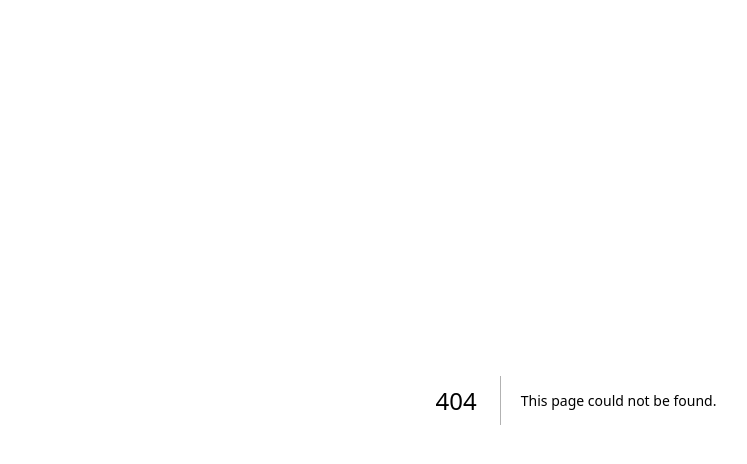
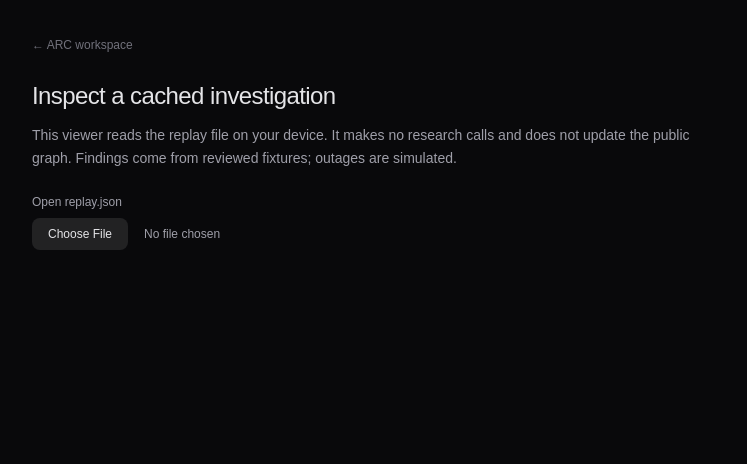
Before and after one commit to Jackpkn/arc-engine, a Next.js app in the folder frontend/: page /research/replay in a window 1280 px wide. Before the commit this address had no page. Shown: the top 464 px of the page, without its empty margins (64-811 px from the left). Built offline with nearby package versions, Linux system fonts and the light colour scheme.

Commit message:
feat(frontend): create dedicated research replay inspection view

```diff
--- /dev/null
+++ b/frontend/app/research/replay/page.tsx
@@ -0,0 +1,50 @@
+"use client";
+
+import Link from "next/link";
+import { useState } from "react";
+import { applyEvent, initialState } from "@/lib/investigation";
+import { ResearchCoverage, ResearchProgress } from "@/components/research-progress";
+import { EvidenceGraph } from "@/components/evidence-graph";
+import { parseReplayBundle, type ReplayBundle } from "@/lib/replay";
+
+export default function ReplayPage() {
+  const [bundle, setBundle] = useState<ReplayBundle | null>(null);
+  const [error, setError] = useState("");
+  const [selected, setSelected] = useState<string | null>(null);
+  const state = bundle?.events.reduce(applyEvent, initialState) || initialState;
+  const selectedNode = state.graph.nodes.find((node) => node.id === selected);
+  return <main className="mx-auto max-w-6xl px-5 py-8 text-zinc-200 sm:px-8">
+    <Link href="/" className="text-xs text-zinc-500 hover:text-white">← ARC workspace</Link>
+    <h1 className="mt-6 text-2xl font-medium tracking-tight">Inspect a cached investigation</h1>
+    <p className="mt-3 max-w-2xl text-sm leading-relaxed text-zinc-400">This viewer reads the replay file on your device. It makes no research calls and does not update the public graph. Findings come from reviewed fixtures; outages are simulated.</p>
+    <label className="mt-6 block text-xs text-zinc-400">Open replay.json
+      <input type="file" accept=".json,application/json" className="mt-2 block w-full text-xs file:mr-4 file:rounded-lg file:border-0 file:bg-white/10 file:px-4 file:py-2 file:text-zinc-200" onChange={async (event) => {
+        const file = event.target.files?.[0]; if (!file) return;
+        setError("");
+        try {
+          if (file.size > 5_000_000) throw new Error("Replay exceeds the viewer's 5 MB file limit.");
+          const parsed = parseReplayBundle(JSON.parse(await file.text()));
+          setBundle(parsed); setSelected(null);
+        } catch (error) { setError(error instanceof Error ? error.message : "Could not read replay."); }
+      }} />
+    </label>
+    {error && <p role="alert" className="mt-3 text-sm text-rose-300">{error}</p>}
+    {bundle && <>
+      <div className="mt-8 border-y border-white/10 py-4 text-xs text-zinc-400">
+        <p>Offline preview · 0 model calls · 0 source calls · graph not committed</p>
+        <p className="mt-2">Largest packet: {bundle.token_report.max_packet_bytes.toLocaleString()} bytes · saved source payloads: {bundle.token_report.raw_cached_data_bytes.toLocaleString()} bytes</p>
+        <p className="mt-2 text-zinc-500">{bundle.token_report.measurement}</p>
+      </div>
+      <ResearchProgress logs={state.logs} />
+      <ResearchCoverage logs={state.logs} />
+      <div className="mt-6 flex h-[480px] min-w-0 flex-col overflow-hidden rounded-xl border border-white/10">
+        <EvidenceGraph graph={state.graph} committed={false} selected={selected} onSelect={setSelected} />
+      </div>
+      {selectedNode && <section className="mt-5 space-y-2 pb-10" aria-label="Replay passage inspector">
+        <p className="text-xs text-zinc-500">{selectedNode.label} · {selectedNode.evidence_state}</p>
+        <h2 className="text-sm font-medium">{selectedNode.title}</h2>
+        <pre className="whitespace-pre-wrap break-words text-xs leading-relaxed text-zinc-400">{selectedNode.summary}</pre>
+      </section>}
+    </>}
+  </main>;
+}
```
